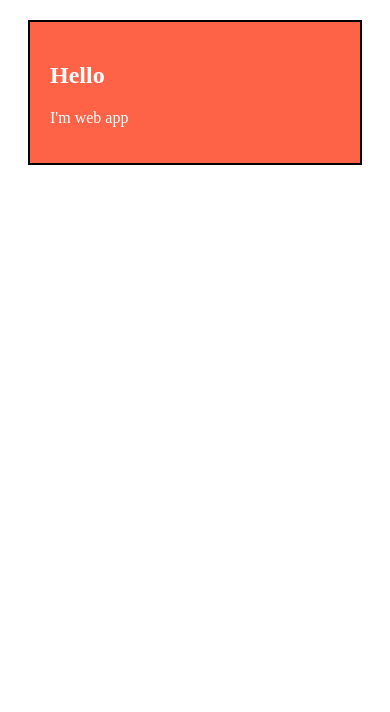
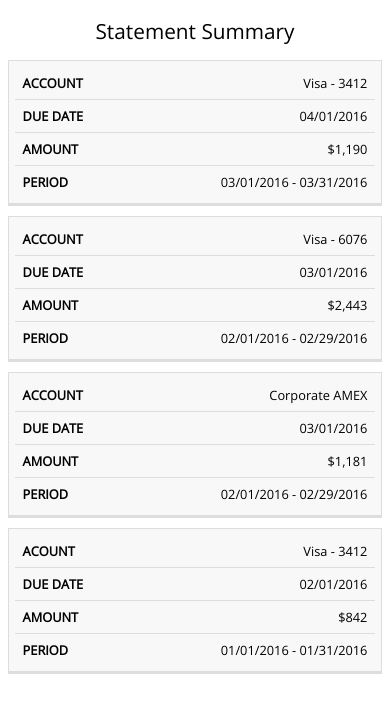
Before and after one commit to ducsg/nhatkycuatoi, a plain HTML site: page index.html in a window 390 px wide. Drawn offline with nearby package versions, Linux system fonts and the light colour scheme.

Commit message:
update table

```diff
--- a/index.html
+++ b/index.html
@@ -1,24 +1,51 @@
 <!DOCTYPE html>
-<html>
+<html lang="en" >
 <head>
-<style>
-.webapp {
-  background-color: tomato;
-  color: white;
-  border: 2px solid black;
-  margin: 20px;
-  padding: 20px;
-}
-</style>
+  <meta charset="UTF-8">
+  <title>CodePen - Simple Responsive Table in CSS</title>
+  <link rel='stylesheet' href='https://fonts.googleapis.com/css?family=Open+Sans'><link rel="stylesheet" href="./style.css">
+
 </head>
 <body>
-
-<div class="webapp">
-<h2>Hello </h2>
-<p>I'm web app</p>
-</div>
-
-
+<!-- partial:index.partial.html -->
+<table>
+  <caption>Statement Summary</caption>
+  <thead>
+    <tr>
+      <th scope="col">Account</th>
+      <th scope="col">Due Date</th>
+      <th scope="col">Amount</th>
+      <th scope="col">Period</th>
+    </tr>
+  </thead>
+  <tbody>
+    <tr>
+      <td data-label="Account">Visa - 3412</td>
+      <td data-label="Due Date">04/01/2016</td>
+      <td data-label="Amount">$1,190</td>
+      <td data-label="Period">03/01/2016 - 03/31/2016</td>
+    </tr>
+    <tr>
+      <td scope="row" data-label="Account">Visa - 6076</td>
+      <td data-label="Due Date">03/01/2016</td>
+      <td data-label="Amount">$2,443</td>
+      <td data-label="Period">02/01/2016 - 02/29/2016</td>
+    </tr>
+    <tr>
+      <td scope="row" data-label="Account">Corporate AMEX</td>
+      <td data-label="Due Date">03/01/2016</td>
+      <td data-label="Amount">$1,181</td>
+      <td data-label="Period">02/01/2016 - 02/29/2016</td>
+    </tr>
+    <tr>
+      <td scope="row" data-label="Acount">Visa - 3412</td>
+      <td data-label="Due Date">02/01/2016</td>
+      <td data-label="Amount">$842</td>
+      <td data-label="Period">01/01/2016 - 01/31/2016</td>
+    </tr>
+  </tbody>
+</table>
+<!-- partial -->
 
 </body>
 </html>
--- /dev/null
+++ b/style.css
@@ -0,0 +1,99 @@
+table {
+  border: 1px solid #ccc;
+  border-collapse: collapse;
+  margin: 0;
+  padding: 0;
+  width: 100%;
+  table-layout: fixed;
+}
+
+table caption {
+  font-size: 1.5em;
+  margin: .5em 0 .75em;
+}
+
+table tr {
+  background-color: #f8f8f8;
+  border: 1px solid #ddd;
+  padding: .35em;
+}
+
+table th,
+table td {
+  padding: .625em;
+  text-align: center;
+}
+
+table th {
+  font-size: .85em;
+  letter-spacing: .1em;
+  text-transform: uppercase;
+}
+
+@media screen and (max-width: 600px) {
+  table {
+    border: 0;
+  }
+
+  table caption {
+    font-size: 1.3em;
+  }
+
+  table thead {
+    border: none;
+    clip: rect(0 0 0 0);
+    height: 1px;
+    margin: -1px;
+    overflow: hidden;
+    padding: 0;
+    position: absolute;
+    width: 1px;
+  }
+
+  table tr {
+    border-bottom: 3px solid #ddd;
+    display: block;
+    margin-bottom: .625em;
+  }
+
+  table td {
+    border-bottom: 1px solid #ddd;
+    display: block;
+    font-size: .8em;
+    text-align: right;
+  }
+
+  table td::before {
+    /*
+    * aria-label has no advantage, it won't be read inside a table
+    content: attr(aria-label);
+    */
+    content: attr(data-label);
+    float: left;
+    font-weight: bold;
+    text-transform: uppercase;
+  }
+
+  table td:last-child {
+    border-bottom: 0;
+  }
+}
+
+
+
+
+
+
+
+
+
+
+
+
+
+
+/* general styling */
+body {
+  font-family: "Open Sans", sans-serif;
+  line-height: 1.25;
+}
```
